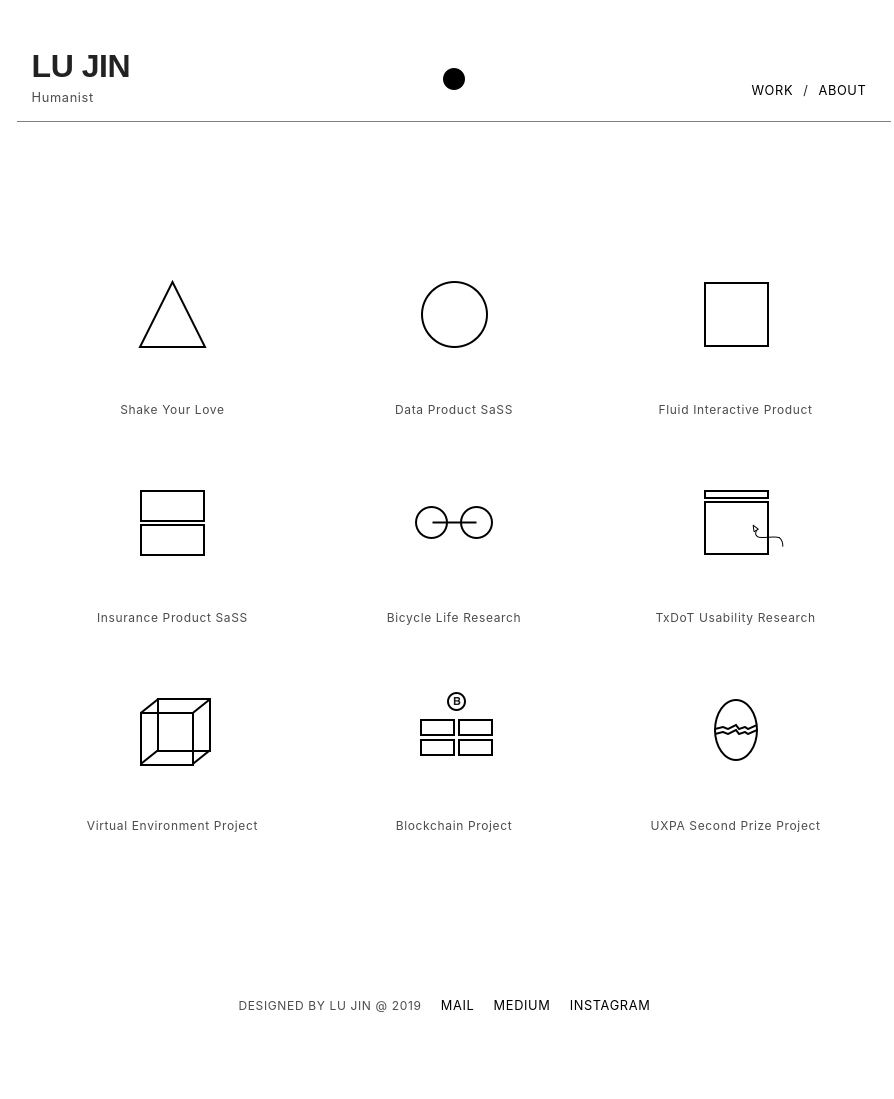
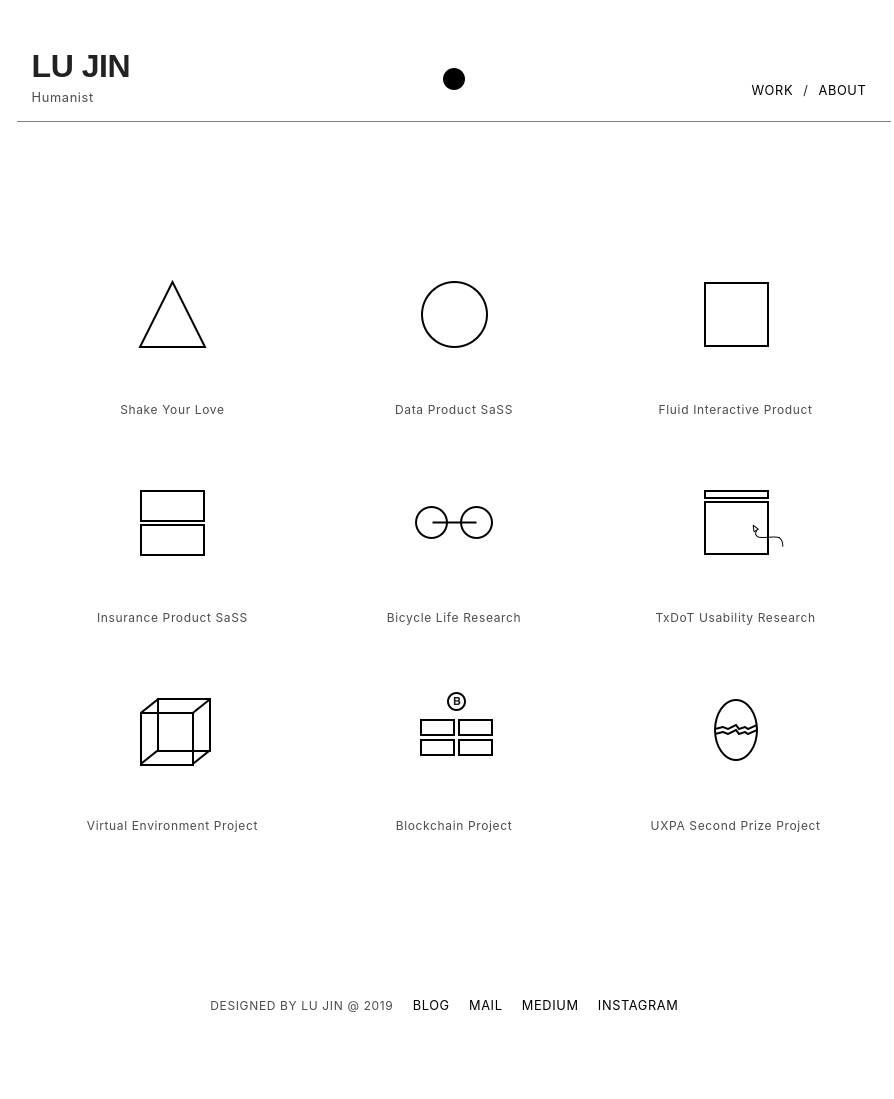
Before and after one commit to beforux/ShakeYourLove, a Jekyll site: the page index.html, which Jekyll copies as it is, in a window 1280 px wide. Shown: the whole page, without its empty margins (186-1080 px from the left). Built offline with Jekyll 4.4.1, drawn with Linux system fonts in a browser that asks for light colours.

Commit message:
Update index.html

```diff
--- a/index.html
+++ b/index.html
@@ -111,6 +111,7 @@
               <li><a href="https://www.instagram.com/200_words/">Instagram</a></li>
               <li><a href="https://medium.com/@beingfaye">Medium</a></li>
               <li><a href="mailto:beforux@gmail.com">Mail</a></li>
+               <li><a href="http://www.beforapps.com/blog.html">Blog</a></li>
               <li class="subtitle">Designed by LU JIN @ 2019</li>
             </ul>
     </footer>
```
